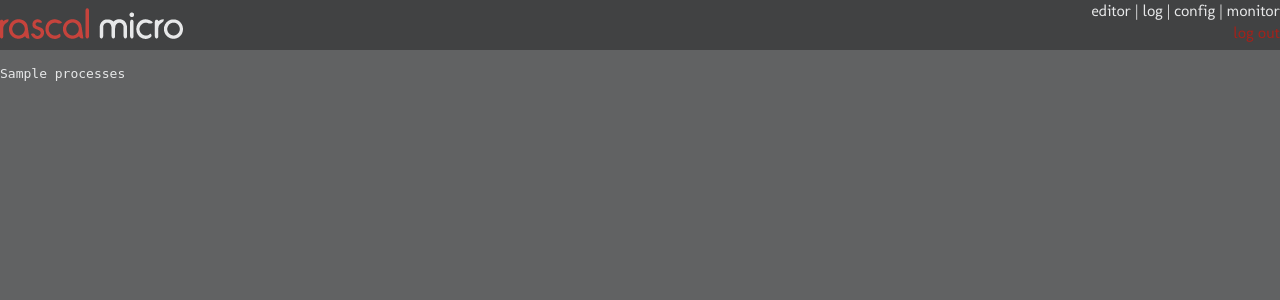
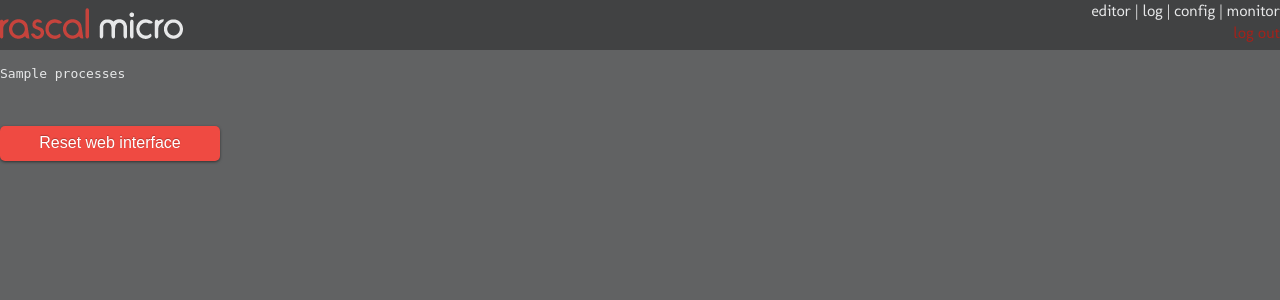
Before and after one commit to rascalmicro/control-freak, a Flask app: template editor/templates/config.html in a window 1280 px wide. Shown: the top 300 px of the page. Run offline with Flask 2, Linux system fonts and the light colour scheme; the template is opened without the code that fills it: most values are stand-ins (such as "Sample title", 1, 10 or a date in 2020); some libraries are stand-ins or nearby versions; some web fonts are replaced.

Commit message:
Add reset button for web interface

```diff
--- a/editor/static/style.css
+++ b/editor/static/style.css
@@ -95,6 +95,10 @@ input {
     margin: 5px;
     height: 40px;
     width: 642px;
+}
+
+#reset {
+    width: 220px;
 }
 
 #reload {
--- a/editor/templates/config.html
+++ b/editor/templates/config.html
@@ -32,6 +32,14 @@
         <pre>
 {{ processes }}
         </pre>
+        <form>
+            <input id="reset" type="button" value="Reset web interface" class="large red awesome" alt="Reset web interface">
+        </form>
     </div>
+    <script type="text/javascript">
+    $("#reset").click( function() {
+        $.post("/editor/reset", "text");
+    });
+    </script>
 </body>
 </html>
```
Also changed, not shown: editor/__init__.py (+8 -0 lines).
